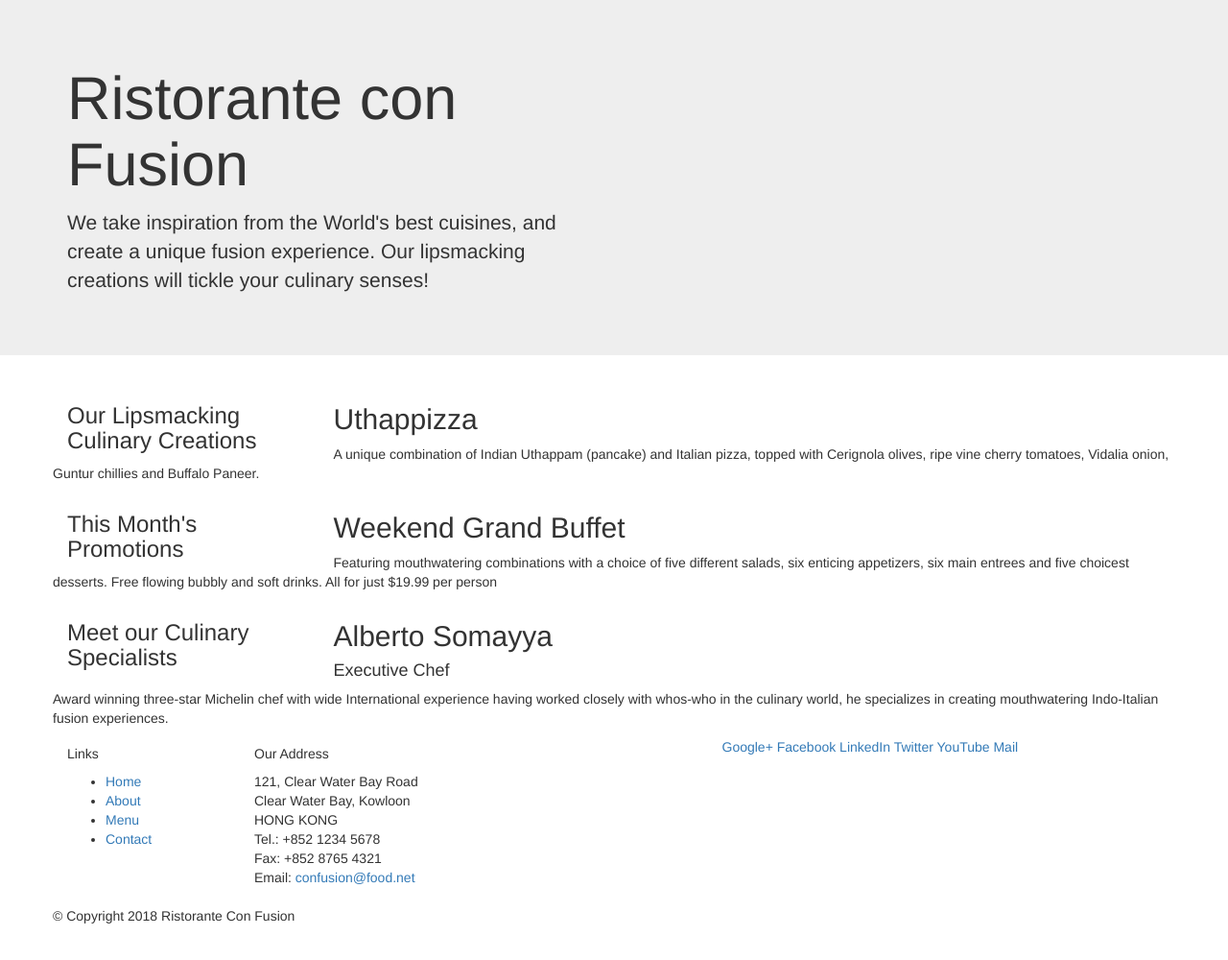
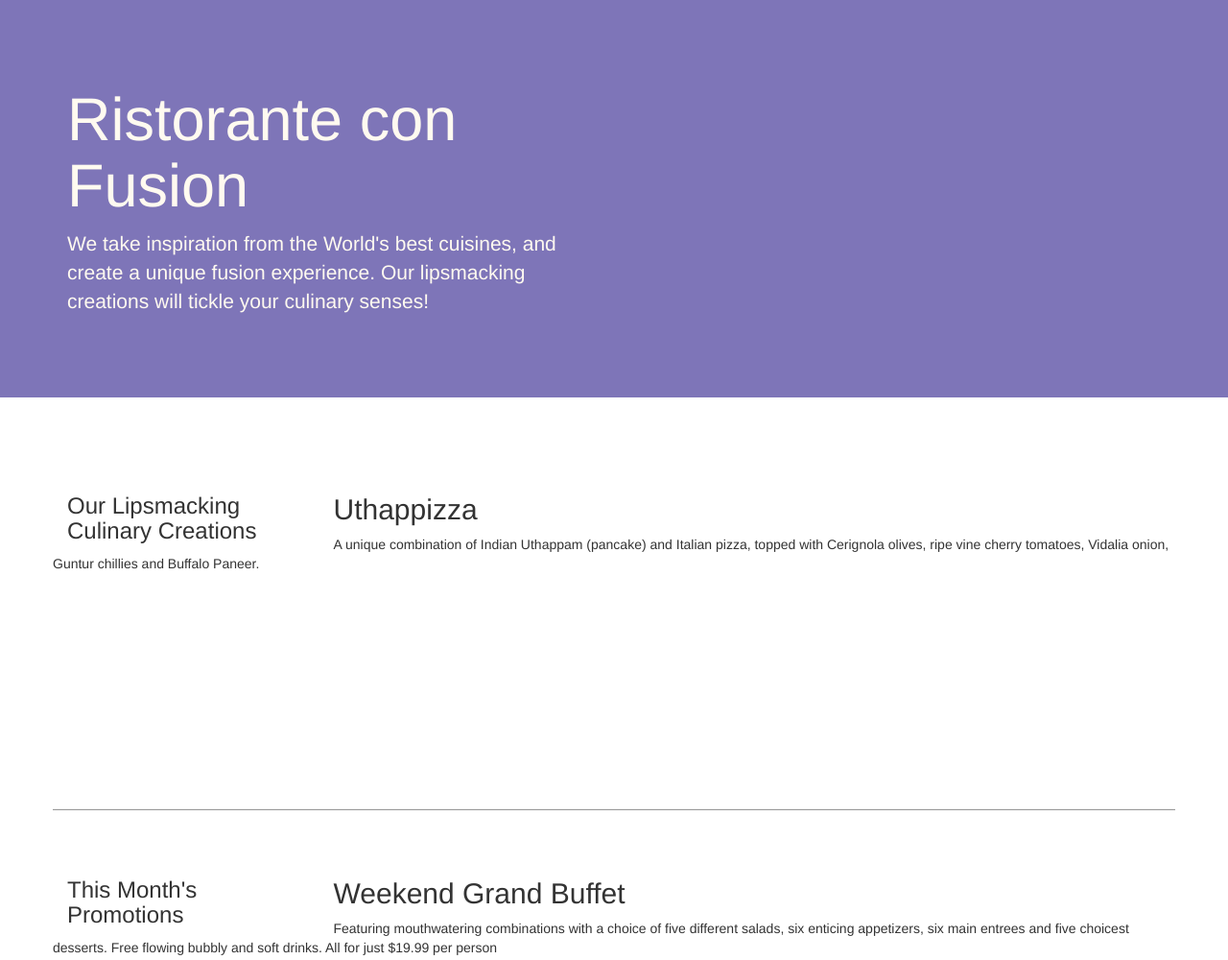
Before and after one commit to brotherhui521/Bootstrap, a plain HTML site: page index.html in a window 1280 px wide. Shown: the top 1000 px of the page at 96% size. Before the commit the page ends 974 px from the top, so only its background shows below. Drawn offline with nearby package versions, Linux system fonts and the light colour scheme.

Commit message:
grid bootstrap 2

```diff
--- /dev/null
+++ b/CSS.css
@@ -0,0 +1,30 @@
+.row-header{
+    margin: 0px, auto;
+    padding: 0 px;
+}
+
+.row-content{
+    margin: 0px, auto;
+    padding: 50px 0px 50px 0px;
+    border-bottom: 2px ridge;
+    min-height: 400px;
+}
+
+.footer{
+    margin: 0px, auto;
+    background-color: #D1C4E9;
+    padding: 20px 0px 20px 0px;
+}
+
+.jumbotron{
+    margin: 0px,auto;
+    padding: 70px 30px 70px 30px;
+    background-color: rgb(126, 117, 184);
+    color: floralwhite;
+}
+
+address{
+    font-size: 80%;
+    margin: 0px,auto;
+    color: #0f0f0f;
+}
--- a/index.html
+++ b/index.html
@@ -9,6 +9,7 @@
 
     <!-- Bootstrap CSS -->
     <link rel="stylesheet" href="node_modules/bootstrap/dist/css/bootstrap.min.css">
+    <link rel="stylesheet" href="CSS.css">
     <title>Ristorante Con Fusion</title>
 </head>
 
@@ -16,7 +17,7 @@
 
     <header class="jumbotron">
         <div class="container">
-            <div class="row">
+            <div class="row row-header">
                 <div class="col-12 col-sm-6">
                     <h1>Ristorante con Fusion</h1>
                     <p>We take inspiration from the World's best cuisines, and create a unique fusion experience. Our lipsmacking creations will tickle your culinary senses!</p>
@@ -28,7 +29,7 @@
     </header>
 
     <div class="container">
-        <div class="row">
+        <div class="row row-content align-items-center">
             <div class="col-12 col-sm-4 order-sm-last col-md-3">
                 <h3>Our Lipsmacking Culinary Creations</h3>
             </div>
@@ -39,7 +40,7 @@
         </div>
 
 
-        <div class="row">
+        <div class="row row-content align-items-center">
             <div class="col-12 col-sm-4 col-md-3">
                 <h3>This Month's Promotions</h3>
             </div>
@@ -49,7 +50,7 @@
             </div>
         </div>
 
-        <div class="row">
+        <div class="row row-content align-items-center">
             <div class="col-12 col-sm-4 order-sm-last col-md-3">
                 <h3>Meet our Culinary Specialists</h3>
             </div>
@@ -61,12 +62,12 @@
         </div>
     </div>
 
-    <footer>
+    <footer class="footer">
         <div class="container">
             <div class="row">
                 <div class="col-4 col-sm-2 offset-1">
                     <h5>Links</h5>
-                    <ul>
+                    <ul class="list-unstyled">
                         <li><a href="#">Home</a></li>
                         <li><a href="#">About</a></li>
                         <li><a href="#">Menu</a></li>
@@ -84,8 +85,8 @@
 		              Email: <a href="mailto:confusion@food.net">confusion@food.net</a>
 		           </address>
                 </div>
-                <div class="col-12 col-sm-4">
-                    <div>
+                <div class="col-12 col-sm-4 align-self-center">
+                    <div class="text-center">
                         <a href="http://google.com/+">Google+</a>
                         <a href="http://www.facebook.com/profile.php?id=">Facebook</a>
                         <a href="http://www.linkedin.com/in/">LinkedIn</a>
@@ -95,8 +96,8 @@
                     </div>
                 </div>
            </div>
-           <div class="row">
-                <div>
+           <div class="row justify-content-center">
+                <div class="col-auto">
                     <p>© Copyright 2018 Ristorante Con Fusion</p>
                 </div>
            </div>
```
